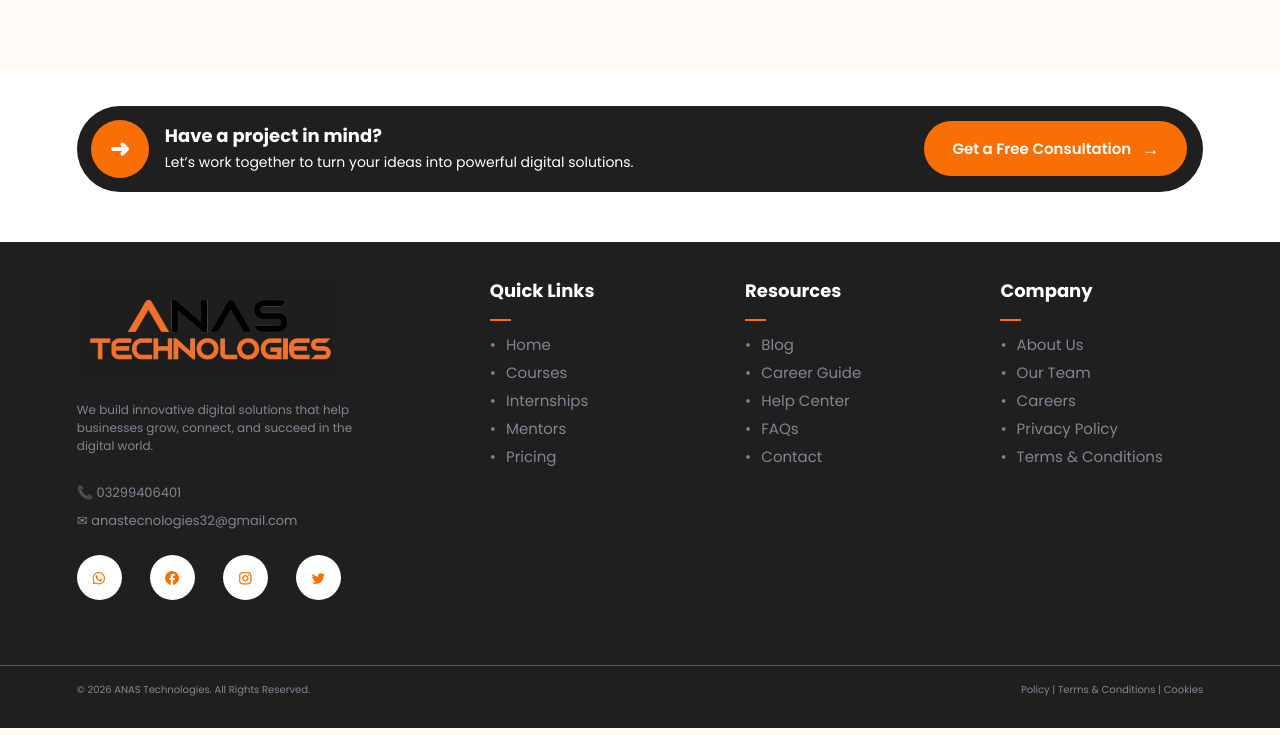
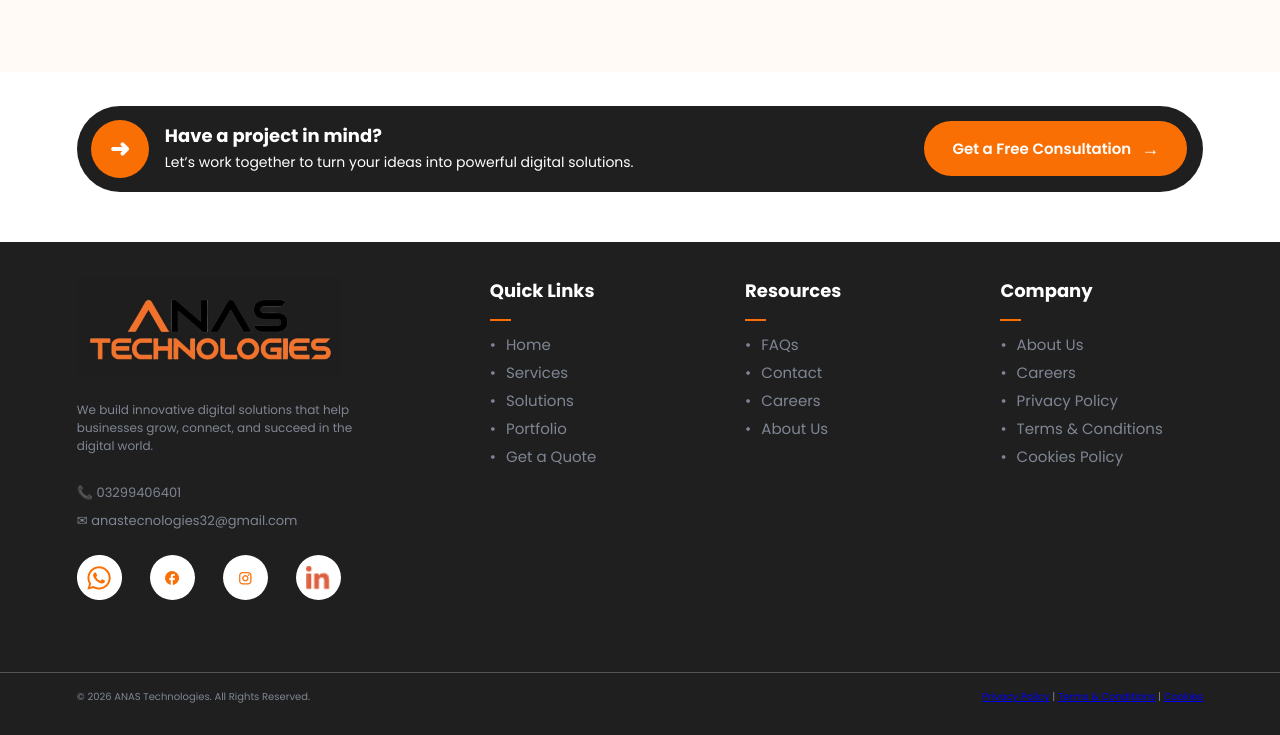
Before and after one commit to anas-technologies/anas-technologies-website, a plain HTML site: page solutions.html in a window 1280 px wide. Shown: the part 2960-3695 px from the top of the page. Drawn offline with Linux system fonts and the light colour scheme.

Commit message:
Update solutions.html

```diff
--- a/solutions.html
+++ b/solutions.html
@@ -537,14 +537,16 @@
 
 
     <!-- FOOTER -->
+
+<!-- ========================================
+     FOOTER - ANAS TECHNOLOGIES
+========================================= -->
+
 <footer class="footer">
 
     <div class="footer-about">
-            <img
-                src="images/footer-logo.jpeg"
-                alt="ANAS Technologies"
-                class="footer-logo"
-            >
+
+        <img src="images/footer-logo.jpeg" alt="ANAS Technologies" class="footer-logo">
 
         <p>
             We build innovative digital solutions that help<br>
@@ -558,66 +560,94 @@
         </div>
 
         <div class="social-icons">
+         <a href="https://wa.me/923299406401"
+   target="_blank"
+   rel="noopener noreferrer"
+   aria-label="Chat on WhatsApp">
+    <img src="images/whatsapp.png" alt="WhatsApp">
+</a>
             <span>
-                    <img src="images/whatsapp.png" alt="WhatsApp">
+    <a href="https://www.facebook.com/profile.php?id=61571126739926&mibextid=ZbWKwL"
+       target="_blank"
+       rel="noopener noreferrer"
+       aria-label="Visit our Facebook page">
+        <img src="images/facebook.png" alt="Facebook">
+    </a>
 </span>
            <span>
-                    <img src="images/facebook.png" alt="Facebook">
+    <a href="https://www.instagram.com/anastechnologies32?stkn=MWFzMmY2amRwdHA3"
+       target="_blank"
+       rel="noopener noreferrer"
+       aria-label="Visit our Instagram page">
+        <img src="images/instagram.png" alt="Instagram">
+    </a>
 </span>
             <span>
-                    <img src="images/instagram.png" alt="Instagram">
-                </span>
-                <span>
-                    <img src="images/twitter.png" alt="Twitter">
+    <a href="https://www.linkedin.com/company/anas-technologies/"
+       target="_blank"
+       rel="noopener noreferrer"
+       aria-label="Visit our LinkedIn page">
+        <img src="images/linkedin.png" alt="LinkedIn">
+    </a>
 </span>
         </div>
+
     </div>
 
+    <!-- QUICK LINKS -->
     <div class="footer-column">
         <h3>Quick Links</h3>
         <span class="footer-line"></span>
 
         <ul>
             <li><a href="index.html">Home</a></li>
-                <li>Courses</li>
-                <li>Internships</li>
-                <li>Mentors</li>
-                <li>Pricing</li>
+            <li><a href="services.html">Services</a></li>
+            <li><a href="solutions.html">Solutions</a></li>
+            <li><a href="portfolio.html">Portfolio</a></li>
+            <li><a href="quote.html">Get a Quote</a></li>
         </ul>
     </div>
 
+    <!-- RESOURCES -->
     <div class="footer-column">
         <h3>Resources</h3>
         <span class="footer-line"></span>
 
         <ul>
-                <li>Blog</li>
-                <li>Career Guide</li>
-                <li>Help Center</li>
-                <li><a href="#solutions-faq">FAQs</a></li>
+            <li><a href="faq.html">FAQs</a></li>
             <li><a href="contact.html">Contact</a></li>
+            <li><a href="careers.html">Careers</a></li>
+            <li><a href="about.html">About Us</a></li>
         </ul>
     </div>
 
+    <!-- COMPANY -->
     <div class="footer-column">
         <h3>Company</h3>
         <span class="footer-line"></span>
 
         <ul>
             <li><a href="about.html">About Us</a></li>
-                <li>Our Team</li>
             <li><a href="careers.html">Careers</a></li>
-                <li>Privacy Policy</li>
-                <li>Terms &amp; Conditions</li>
+            <li><a href="privacy.html">Privacy Policy</a></li>
+            <li><a href="terms.html">Terms &amp; Conditions</a></li>
+            <li><a href="cookies.html">Cookies Policy</a></li>
         </ul>
     </div>
 
 </footer>
 
-    <!-- COPYRIGHT -->
+<!-- FOOTER BOTTOM -->
 <div class="footer-bottom">
+
     <p>© 2026 ANAS Technologies. All Rights Reserved.</p>
-        <p>Policy | Terms &amp; Conditions | Cookies</p>
+
+    <p>
+        <a href="privacy.html">Privacy Policy</a> |
+        <a href="terms.html">Terms &amp; Conditions</a> |
+        <a href="cookies.html">Cookies</a>
+    </p>
+
 </div>
 
     <!-- Shared JavaScript -->
```
Lines whose indentation alone changed are shown as unchanged.
